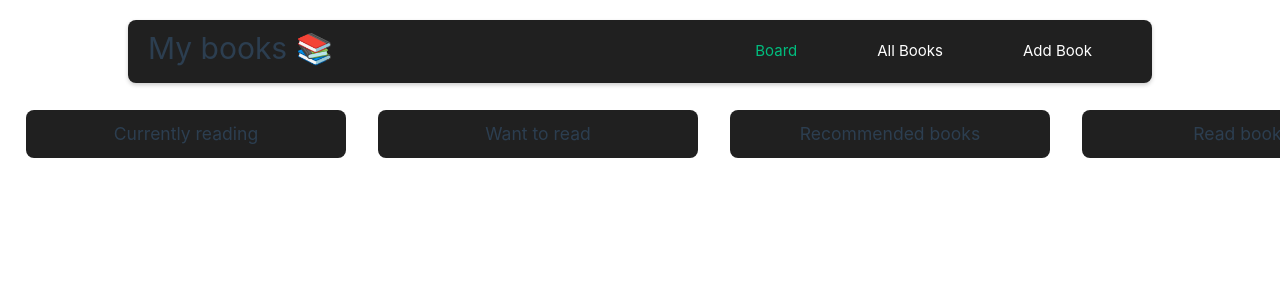
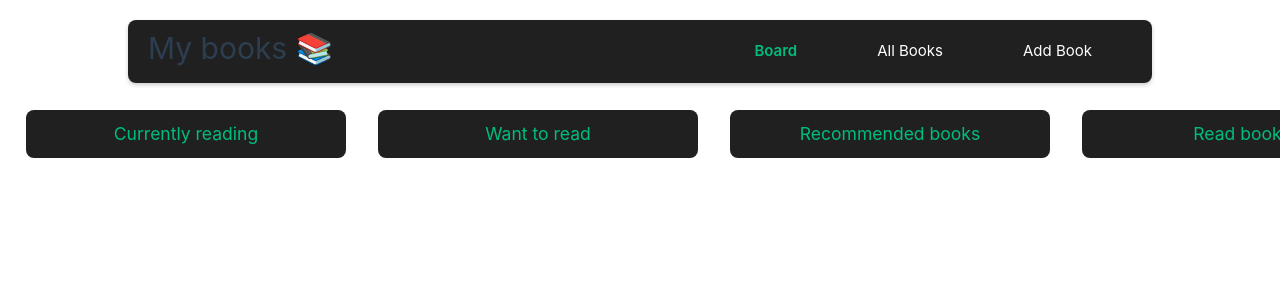
Before and after one commit to IIC3585-2024/vue-group-07, a Vue app in the folder my-books/: page / in a window 1280 px wide. Shown: the top 300 px of the page. Built offline with nearby package versions, Linux system fonts and the light colour scheme.

Commit message:
fix: style details in board and navbar

```diff
--- a/my-books/src/assets/main.css
+++ b/my-books/src/assets/main.css
@@ -10,10 +10,7 @@ html {
 }
 
 .green {
-  text-decoration: none;
   color: hsla(160, 100%, 37%, 1);
-  transition: 0.4s;
-  padding: 3px;
 }
 
 a {
--- a/my-books/src/components/BoardBookCard.vue
+++ b/my-books/src/components/BoardBookCard.vue
@@ -21,10 +21,16 @@ const coverURL = computed(() => {
 const booksStore = useBooksStore();
 
 const router = useRouter();
+
 const deleteBook = () => {
     booksStore.deleteBook(props.id);
     // refresh the page
     router.go();
+}
+
+const handleDeleteClick = (event) => {
+    event.stopPropagation();
+    deleteBook();
 }
 
 </script>
@@ -35,7 +41,7 @@ const deleteBook = () => {
         <h2>{{ title }}</h2>
         <p>{{ authorsString }}</p>
         <div>
-            <button @click="deleteBook" class="button button-red"> Delete </button>
+            <button @click="handleDeleteClick" class="button button-red"> Delete </button>
         </div>
     </div>
 </template>
@@ -57,6 +63,10 @@ const deleteBook = () => {
     }
 }
 
+.card:hover {
+    cursor: pointer;
+}
+
 .cover {
     width: 100%;
     height: 16rem;
--- a/my-books/src/components/CategoryBoard.vue
+++ b/my-books/src/components/CategoryBoard.vue
@@ -3,7 +3,7 @@
         <div class="row scroll-container">
             <div class="col" v-for="category in categories" :key="category.id">
                 <h3>
-                    <a class="col-title" @click="moveCategory(category)">
+                    <a class="col-title green" @click="moveCategory(category)">
                         {{ category.name }}
                     </a>
                 </h3>
--- a/my-books/src/components/NavBar.vue
+++ b/my-books/src/components/NavBar.vue
@@ -4,7 +4,8 @@
         <h1 class="brand">
             My books 📚
         </h1>
-        <div
+        <router-link
+            :to="tab.route"
             v-for="(tab, index) in tabs"
             :key="index"
             @click="activateTab(tab)"
@@ -12,8 +13,8 @@
             :data-target="tab.id"
         >
 
-            <router-link :to="tab.route"> {{ tab.name }} </router-link>
-        </div>
+            {{ tab.name }}
+        </router-link>
     </div>
 </div>
 </template>
```
